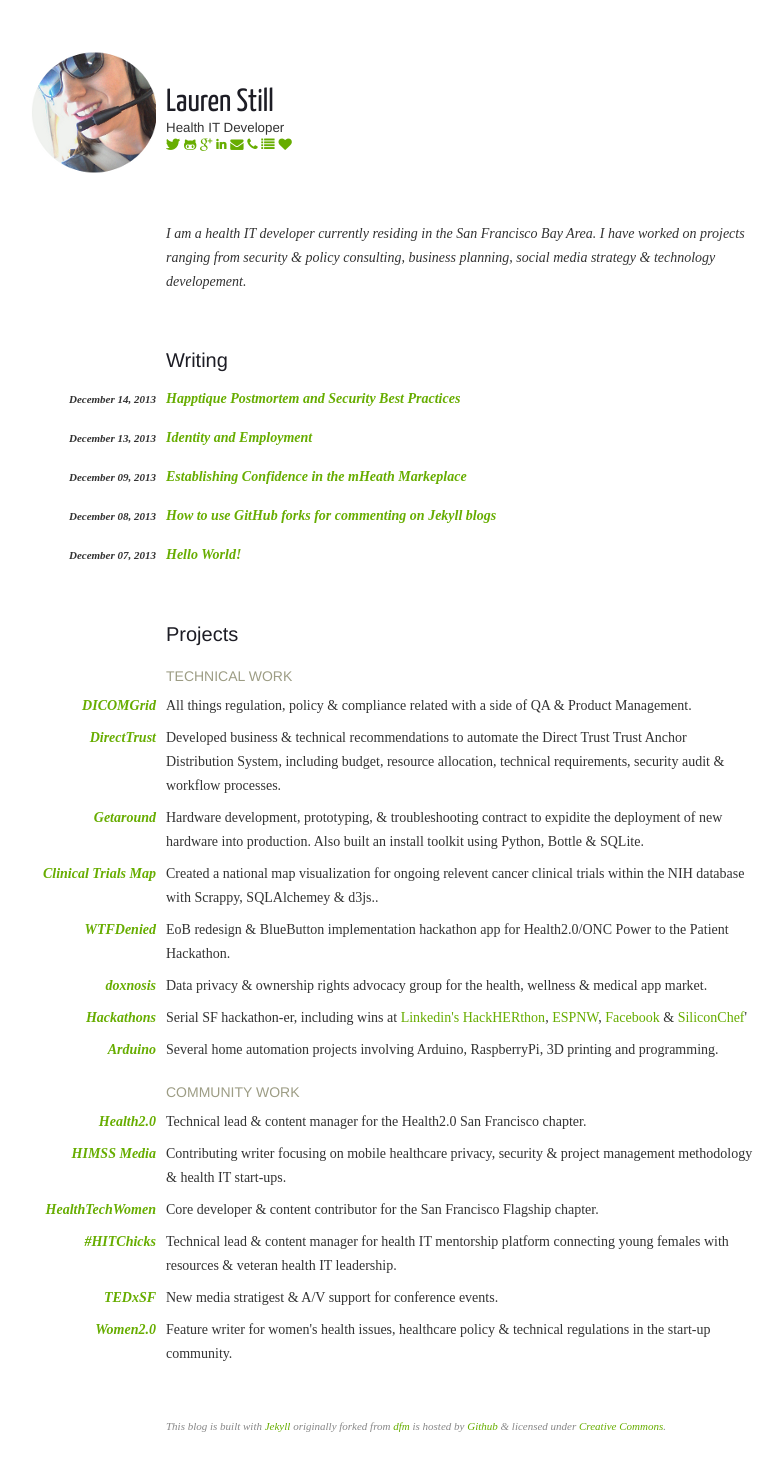
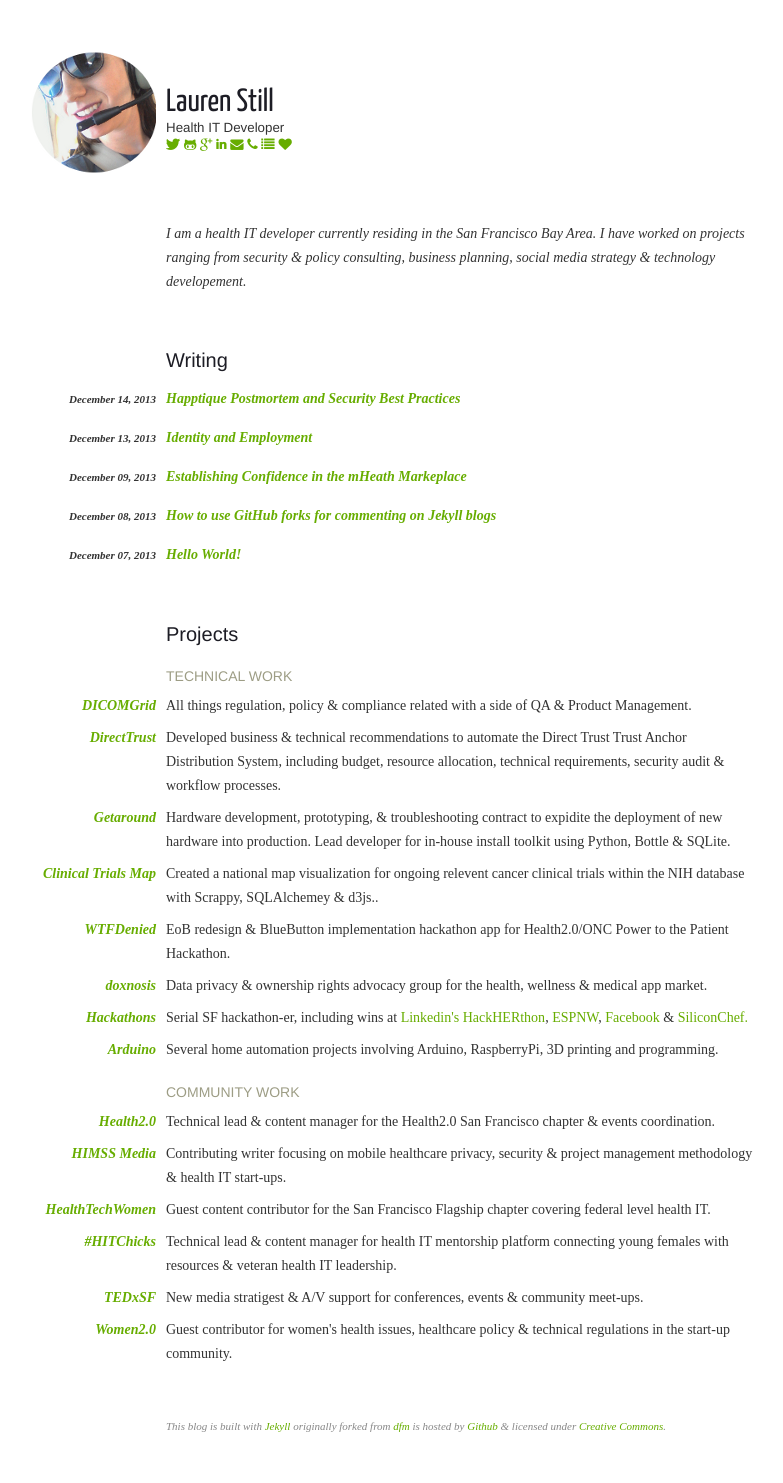
Before and after one commit to laurenstill/laurenstill.github.io, a Jekyll site: the page built from index.html, in a window 1280 px wide. Shown: the whole page, without its empty margins (279-1062 px from the left). Built offline with Jekyll 4.4.1, drawn with Linux system fonts in a browser that asks for light colours.

Commit message:
Update index.html
update

```diff
--- a/_layouts/index.html
+++ b/_layouts/index.html
@@ -66,7 +66,7 @@ layout: default
                     <a href="http://www.getaround.com">Getaround</a>
                 </span>
                 <span class="project-desc">
-                    Hardware development, prototyping, &amp; troubleshooting contract to expidite the deployment of new hardware into production.  Also built an install toolkit using Python, Bottle &amp; SQLite.
+                    Hardware development, prototyping, &amp; troubleshooting contract to expidite the deployment of new hardware into production.  Lead developer for in-house install toolkit using Python, Bottle &amp; SQLite.
                 </span>
             </li>
 
@@ -102,7 +102,7 @@ layout: default
                     <a href="http://en.wikipedia.org/wiki/Hackathon">Hackathons</a>
                 </span>
                 <span class="project-desc">
-                    Serial SF hackathon-er, including wins at <a href="http://munimobile.herokuapp.com/">Linkedin's HackHERthon</a>, <a href="http://doesparkingsuck.herokuapp.com/">ESPNW</a>, <a href="http://photovoyage.herokuapp.com/">Facebook</a> &amp; <a href="http://makezine.com/2013/10/11/silicon-chef-female-focused-hardware-hackathon/">SiliconChef</a>'
+                    Serial SF hackathon-er, including wins at <a href="http://munimobile.herokuapp.com/">Linkedin's HackHERthon</a>, <a href="http://doesparkingsuck.herokuapp.com/">ESPNW</a>, <a href="http://photovoyage.herokuapp.com/">Facebook</a> &amp; <a href="http://makezine.com/2013/10/11/silicon-chef-female-focused-hardware-hackathon/">SiliconChef.</a>
                 </span>
             </li>
 
@@ -128,7 +128,7 @@ layout: default
                     <a href="https://wwww.health2con.com">Health2.0</a>
                 </span>
                 <span class="project-desc">
-                    Technical lead &amp; content manager for the Health2.0 San Francisco chapter.
+                    Technical lead &amp; content manager for the Health2.0 San Francisco chapter &amp; events coordination.
                 </span>
             </li>
             <li class="project">
@@ -144,7 +144,7 @@ layout: default
                     <a href="http://www.healthtechwomen.com">HealthTechWomen</a>
                 </span>
                 <span class="project-desc">
-                    Core developer &amp; content contributor for the San Francisco Flagship chapter.
+                    Guest content contributor for the San Francisco Flagship chapter covering federal level health IT.
                 </span>
             </li>
             <li class="project">
@@ -160,7 +160,7 @@ layout: default
                     <a href="http://tedxsf.org">TEDxSF</a>
                 </span>
                 <span class="project-desc">
-                    New media stratigest &amp; A/V support for conference events.
+                    New media stratigest &amp; A/V support for conferences, events &amp; community meet-ups.
                 </span>
             </li>
             <li class="project">
@@ -168,7 +168,7 @@ layout: default
                     <a href="http://www.women2.com">Women2.0</a>
                 </span>
                 <span class="project-desc">
-                       Feature writer for women's health issues, healthcare policy &amp; technical regulations in the start-up community.
+                       Guest contributor for women's health issues, healthcare policy &amp; technical regulations in the start-up community.
                 </span>
             </li>
         </ul>
```
